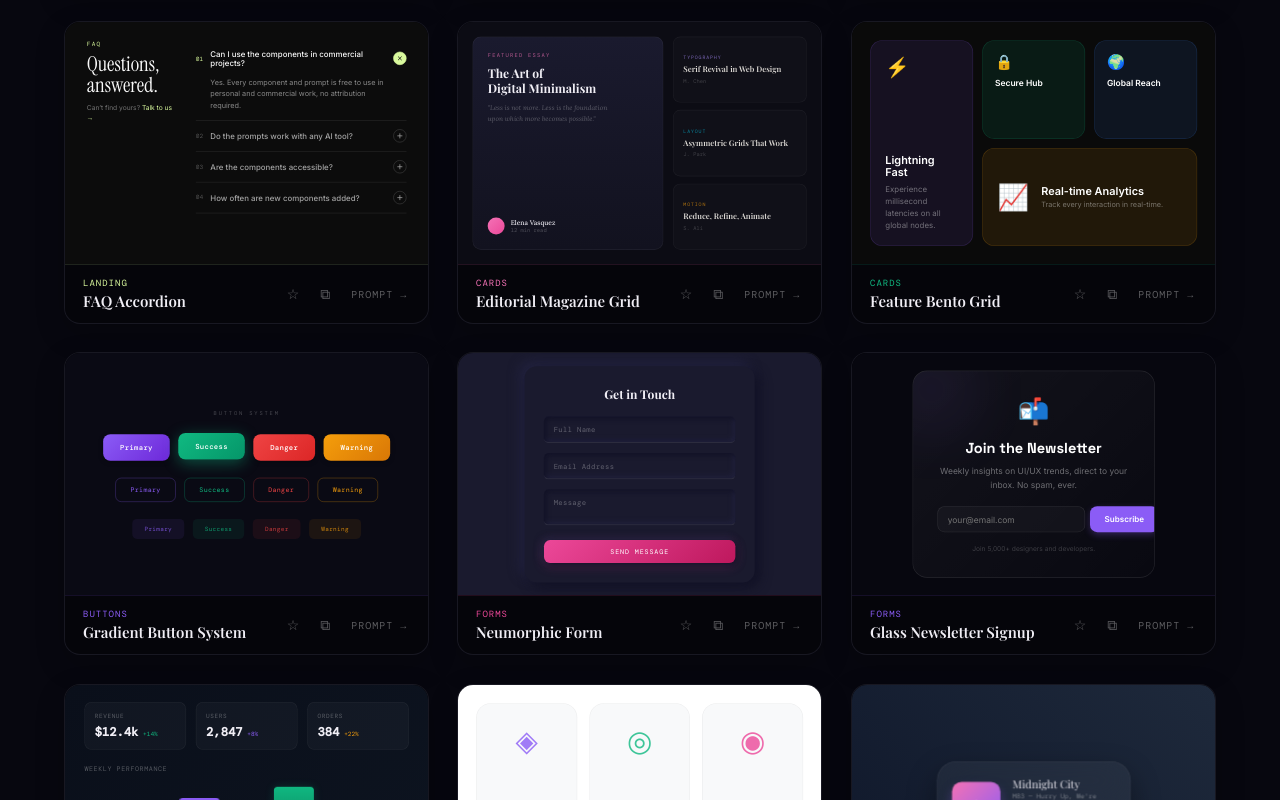
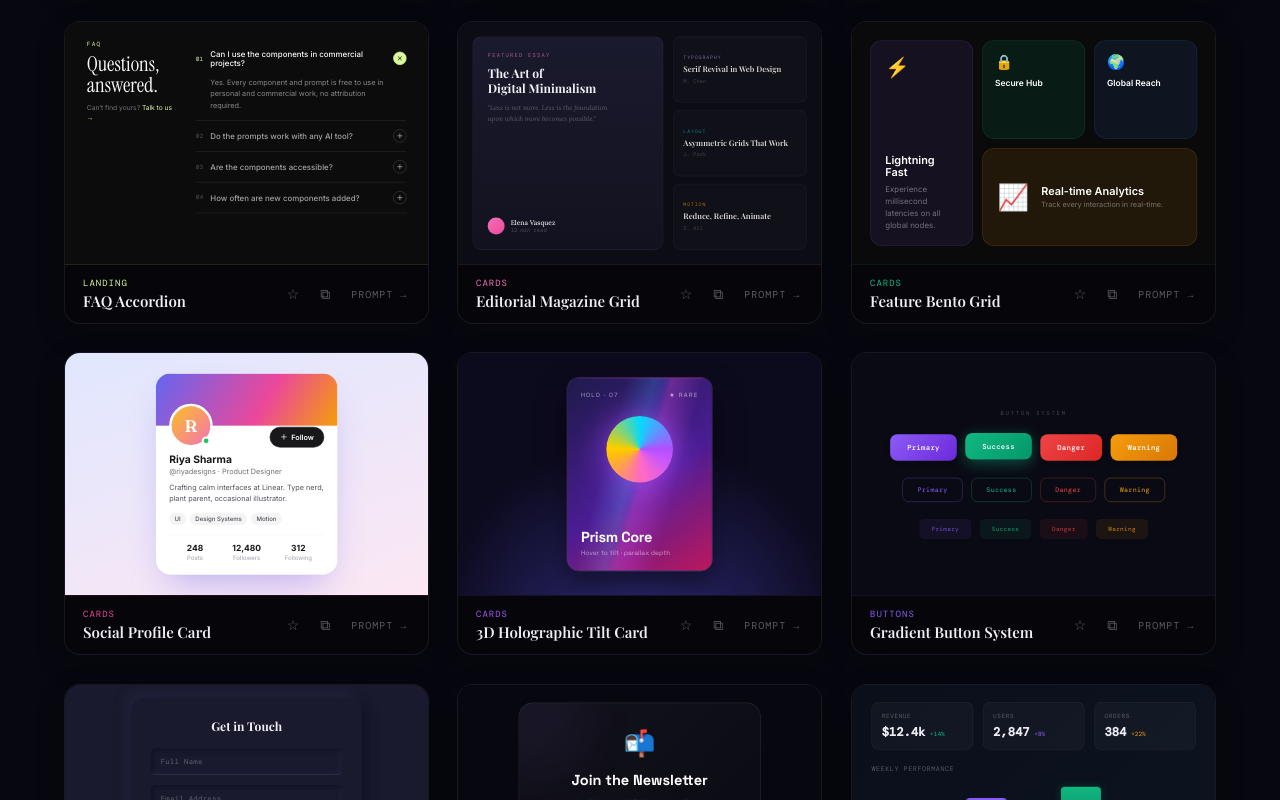
Before and after one commit to Dreadonyx/UI-Album, a React (Vite) app: page / in a window 1280 px wide. Shown: the part 2000-2800 px from the top of the page. Built offline with nearby package versions, Linux system fonts and the light colour scheme; a web font is replaced by a local one.

Commit message:
Add Cards components: Social Profile Card, 3D Holographic Tilt Card

```diff
--- a/src/catalog.js
+++ b/src/catalog.js
@@ -18,6 +18,8 @@ const LogoMarquee = lazy(() => import('./components/LogoMarquee'));
 const FAQAccordion = lazy(() => import('./components/FAQAccordion'));
 const EditorialGrid = lazy(() => import('./components/EditorialGrid'));
 const BentoGrid = lazy(() => import('./components/BentoGrid'));
+const ProfileCard = lazy(() => import('./components/ProfileCard'));
+const TiltCard = lazy(() => import('./components/TiltCard'));
 const GradientButtons = lazy(() => import('./components/GradientButtons'));
 const NeumorphicForm = lazy(() => import('./components/NeumorphicForm'));
 const NewsletterCard = lazy(() => import('./components/NewsletterCard'));
@@ -227,6 +229,26 @@ const ENTRIES = [
     code: `.grid { display: grid; grid-template-columns: repeat(3, 1fr); }\n.card { border-radius: 20px; border: 1px solid rgba(255,255,255,0.1); }`,
     usage: 'Ideal for "Features" or "Why Us" sections on tech and SaaS landing pages.',
   },
+  {
+    title: 'Social Profile Card', category: 'Cards', component: ProfileCard,
+    accent: '#ec4899',
+    palette: ['#6366f1', '#ec4899', '#f59e0b', '#ffffff', '#18181b'],
+    tags: ['Profile', 'Follow', 'Stats'],
+    fonts: ['Inter', 'Fraunces'],
+    prompt: 'Design a 300px white profile card on a soft indigo-to-pink background. Top: an 86px gradient cover (#6366f1 → #ec4899 → #f59e0b) with a subtle white dot pattern. The 72px avatar overlaps the cover with a 4px white ring and a green online dot. Right-aligned "Follow" pill button toggles to an outlined "Following" state with a check icon and bumps the follower count. Below: name, @handle · role, a two-line bio, skill chips, and a 3-column stats row (Posts, Followers, Following) separated by a hairline.',
+    code: `.cover { height: 86px; background: linear-gradient(120deg, #6366f1, #ec4899 60%, #f59e0b); }\n.avatar { width: 72px; height: 72px; margin-top: -36px; border: 4px solid #fff; border-radius: 50%; }\n.follow { border-radius: 999px; background: #18181b; color: #fff; }\n.follow[aria-pressed="true"] { background: #fff; color: #18181b; border: 1px solid #e4e4e7; }`,
+    usage: 'Community apps, team directories, creator platforms and author bios.',
+  },
+  {
+    title: '3D Holographic Tilt Card', category: 'Cards', component: TiltCard,
+    accent: '#a855f7',
+    palette: ['#1e1b4b', '#4c1d95', '#be185d', '#22d3ee', '#f0abfc'],
+    tags: ['3D', 'Tilt', 'Holographic'],
+    fonts: ['Space Grotesk'],
+    prompt: 'Build a collectible-style card that tilts in 3D following the cursor. Wrap it in perspective: 900px. On mousemove compute the pointer position and set rotateX/rotateY up to ±11°, scale to 1.04 and move the drop shadow opposite to the tilt. Layer two overlays: a radial white glare that follows the cursor (mix-blend-mode: overlay) and a cyan/pink holographic stripe whose angle shifts with tilt (mix-blend-mode: color-dodge). Card body: violet-to-pink gradient, "HOLO · 07 / ★ RARE" header, a glowing conic-gradient orb, and the title "Prism Core". Spring back smoothly on mouse leave.',
+    code: `.scene { perspective: 900px; }\n.card { transform: rotateX(var(--rx)) rotateY(var(--ry)); transform-style: preserve-3d; transition: transform .6s cubic-bezier(.16,1,.3,1); }\n.glare { background: radial-gradient(circle at var(--gx) var(--gy), rgba(255,255,255,.55), transparent 55%); mix-blend-mode: overlay; }\n.content { transform: translateZ(40px); }`,
+    usage: 'NFT/collectible showcases, product highlights and playful portfolio pieces.',
+  },
 
   // ─── Buttons ──────────────────────────────────────────────
   {
--- /dev/null
+++ b/src/components/ProfileCard.jsx
@@ -0,0 +1,66 @@
+import { useState } from 'react';
+import Icon from './Icon';
+
+export default function ProfileCard() {
+  const [following, setFollowing] = useState(false);
+  const followers = 12480 + (following ? 1 : 0);
+
+  return (
+    <div style={{
+      width: '600px', height: '400px', background: 'linear-gradient(160deg, #e0e7ff 0%, #fce7f3 100%)',
+      display: 'flex', alignItems: 'center', justifyContent: 'center',
+      fontFamily: "'Inter', sans-serif",
+    }}>
+      <div style={{
+        width: '300px', borderRadius: '24px', background: '#ffffff', overflow: 'hidden',
+        boxShadow: '0 30px 60px -20px rgba(79,70,229,0.35), 0 0 0 1px rgba(0,0,0,0.03)',
+      }}>
+        <div style={{ height: '86px', background: 'linear-gradient(120deg, #6366f1, #ec4899 60%, #f59e0b)', position: 'relative' }}>
+          <div style={{ position: 'absolute', inset: 0, backgroundImage: 'radial-gradient(rgba(255,255,255,0.25) 1px, transparent 1px)', backgroundSize: '12px 12px' }} />
+        </div>
+        <div style={{ padding: '0 22px 22px', marginTop: '-36px', position: 'relative' }}>
+          <div style={{ display: 'flex', alignItems: 'flex-end', justifyContent: 'space-between' }}>
+            <div style={{ position: 'relative' }}>
+              <div style={{
+                width: '72px', height: '72px', borderRadius: '50%', border: '4px solid #fff',
+                background: 'linear-gradient(135deg, #fbbf24, #f472b6)',
+                display: 'flex', alignItems: 'center', justifyContent: 'center',
+                fontFamily: "'Fraunces', serif", fontSize: '28px', fontWeight: 600, color: '#fff',
+              }}>R</div>
+              <span style={{ position: 'absolute', right: '4px', bottom: '4px', width: '14px', height: '14px', borderRadius: '50%', background: '#22c55e', border: '3px solid #fff' }} />
+            </div>
+            <button onClick={() => setFollowing(f => !f)} style={{
+              height: '34px', padding: '0 16px', borderRadius: '999px', fontFamily: 'inherit',
+              fontSize: '12px', fontWeight: 600, cursor: 'pointer', transition: 'all 0.2s',
+              border: following ? '1px solid #e4e4e7' : '1px solid #18181b',
+              background: following ? '#fff' : '#18181b', color: following ? '#18181b' : '#fff',
+              display: 'flex', alignItems: 'center', gap: '6px',
+            }}>
+              {following ? <><Icon name="check" size={13} /> Following</> : <><Icon name="plus" size={13} /> Follow</>}
+            </button>
+          </div>
+          <div style={{ marginTop: '10px' }}>
+            <div style={{ fontSize: '17px', fontWeight: 700, color: '#18181b' }}>Riya Sharma</div>
+            <div style={{ fontSize: '12px', color: '#71717a', marginTop: '2px' }}>@riyadesigns · Product Designer</div>
+          </div>
+          <p style={{ fontSize: '12px', lineHeight: 1.55, color: '#52525b', margin: '10px 0 14px' }}>
+            Crafting calm interfaces at Linear. Type nerd, plant parent, occasional illustrator.
+          </p>
+          <div style={{ display: 'flex', gap: '6px', flexWrap: 'wrap', marginBottom: '16px' }}>
+            {['UI', 'Design Systems', 'Motion'].map(t => (
+              <span key={t} style={{ fontSize: '10px', fontWeight: 500, padding: '4px 9px', borderRadius: '999px', background: '#f4f4f5', color: '#52525b' }}>{t}</span>
+            ))}
+          </div>
+          <div style={{ display: 'grid', gridTemplateColumns: 'repeat(3, 1fr)', borderTop: '1px solid #f4f4f5', paddingTop: '12px', textAlign: 'center' }}>
+            {[['Posts', '248'], ['Followers', followers.toLocaleString('en-US')], ['Following', '312']].map(([k, v]) => (
+              <div key={k}>
+                <div style={{ fontSize: '14px', fontWeight: 700, color: '#18181b' }}>{v}</div>
+                <div style={{ fontSize: '10px', color: '#a1a1aa', marginTop: '2px' }}>{k}</div>
+              </div>
+            ))}
+          </div>
+        </div>
+      </div>
+    </div>
+  );
+}
--- /dev/null
+++ b/src/components/TiltCard.jsx
@@ -0,0 +1,58 @@
+import { useState } from 'react';
+
+export default function TiltCard() {
+  const [tilt, setTilt] = useState({ x: 0, y: 0, gx: 50, gy: 50, active: false });
+
+  const onMove = e => {
+    const r = e.currentTarget.getBoundingClientRect();
+    const px = (e.clientX - r.left) / r.width;
+    const py = (e.clientY - r.top) / r.height;
+    setTilt({ x: (0.5 - py) * 22, y: (px - 0.5) * 22, gx: px * 100, gy: py * 100, active: true });
+  };
+
+  return (
+    <div style={{
+      width: '600px', height: '400px', background: 'radial-gradient(circle at 50% 120%, #312e81 0%, #0c0a1d 60%)',
+      display: 'flex', alignItems: 'center', justifyContent: 'center', perspective: '900px',
+      fontFamily: "'Space Grotesk', sans-serif",
+    }}>
+      <div
+        onMouseMove={onMove}
+        onMouseLeave={() => setTilt({ x: 0, y: 0, gx: 50, gy: 50, active: false })}
+        style={{
+          width: '240px', height: '320px', borderRadius: '20px', position: 'relative', overflow: 'hidden',
+          background: 'linear-gradient(145deg, #1e1b4b, #4c1d95 55%, #be185d)',
+          transform: `rotateX(${tilt.x}deg) rotateY(${tilt.y}deg) scale(${tilt.active ? 1.04 : 1})`,
+          transition: tilt.active ? 'transform 0.08s linear' : 'transform 0.6s cubic-bezier(0.16,1,0.3,1)',
+          boxShadow: `${-tilt.y * 1.2}px ${tilt.x * 1.2 + 24}px 50px rgba(0,0,0,0.5)`,
+          border: '1px solid rgba(255,255,255,0.15)', cursor: 'pointer', transformStyle: 'preserve-3d',
+        }}
+      >
+        <div style={{
+          position: 'absolute', inset: 0, pointerEvents: 'none', mixBlendMode: 'overlay',
+          background: `radial-gradient(circle at ${tilt.gx}% ${tilt.gy}%, rgba(255,255,255,0.55), transparent 55%)`,
+          opacity: tilt.active ? 1 : 0.35, transition: 'opacity 0.3s',
+        }} />
+        <div style={{
+          position: 'absolute', inset: 0, pointerEvents: 'none', opacity: 0.25,
+          background: `linear-gradient(${105 + tilt.y * 3}deg, transparent 30%, #22d3ee 45%, #f0abfc 55%, transparent 70%)`,
+          mixBlendMode: 'color-dodge',
+        }} />
+        <div style={{ position: 'relative', height: '100%', padding: '22px', display: 'flex', flexDirection: 'column', transform: 'translateZ(40px)' }}>
+          <div style={{ display: 'flex', justifyContent: 'space-between', fontSize: '10px', letterSpacing: '2px', color: 'rgba(255,255,255,0.6)' }}>
+            <span>HOLO · 07</span><span>★ RARE</span>
+          </div>
+          <div style={{
+            margin: '28px auto 0', width: '110px', height: '110px', borderRadius: '50%',
+            background: 'conic-gradient(from 0deg, #22d3ee, #a855f7, #f472b6, #facc15, #22d3ee)',
+            boxShadow: '0 0 50px rgba(168,85,247,0.6)', filter: 'saturate(1.2)',
+          }} />
+          <div style={{ marginTop: 'auto' }}>
+            <div style={{ fontSize: '24px', fontWeight: 700, color: '#fff', letterSpacing: '-0.5px' }}>Prism Core</div>
+            <div style={{ fontSize: '11px', color: 'rgba(255,255,255,0.55)', marginTop: '4px' }}>Hover to tilt · parallax depth</div>
+          </div>
+        </div>
+      </div>
+    </div>
+  );
+}
```
